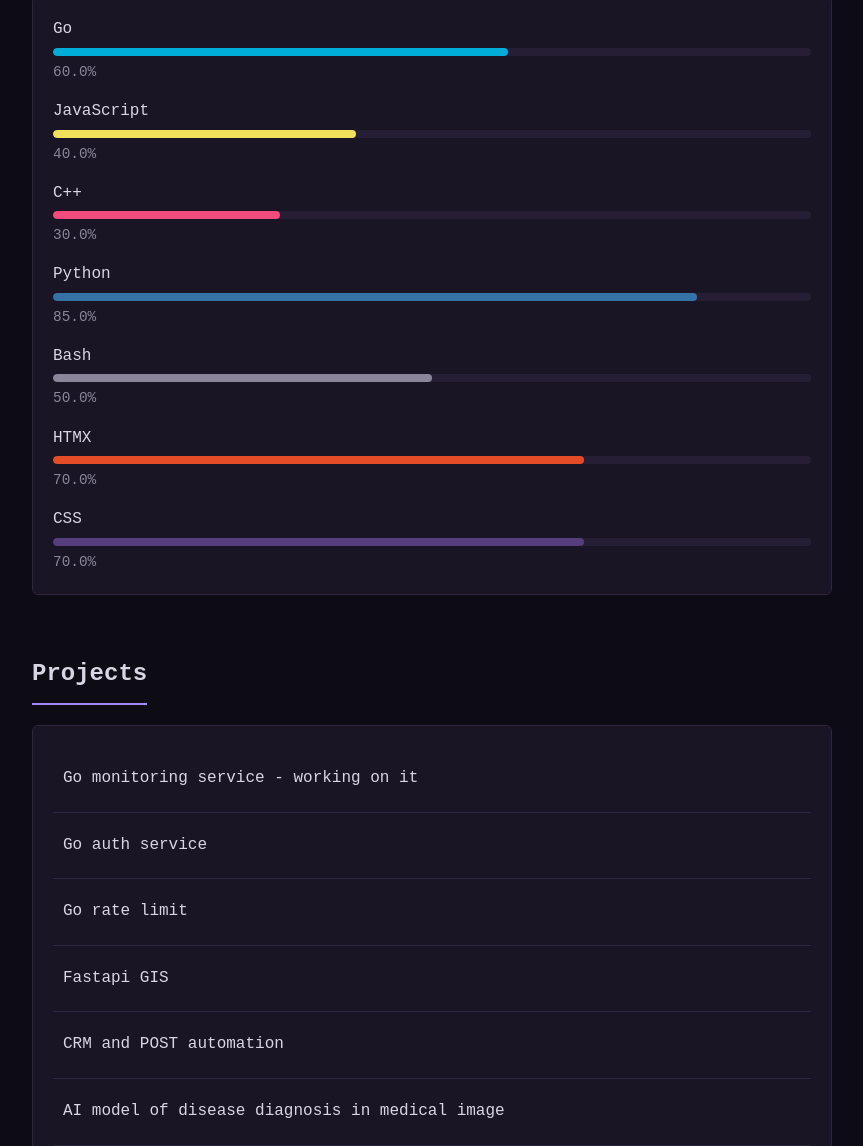
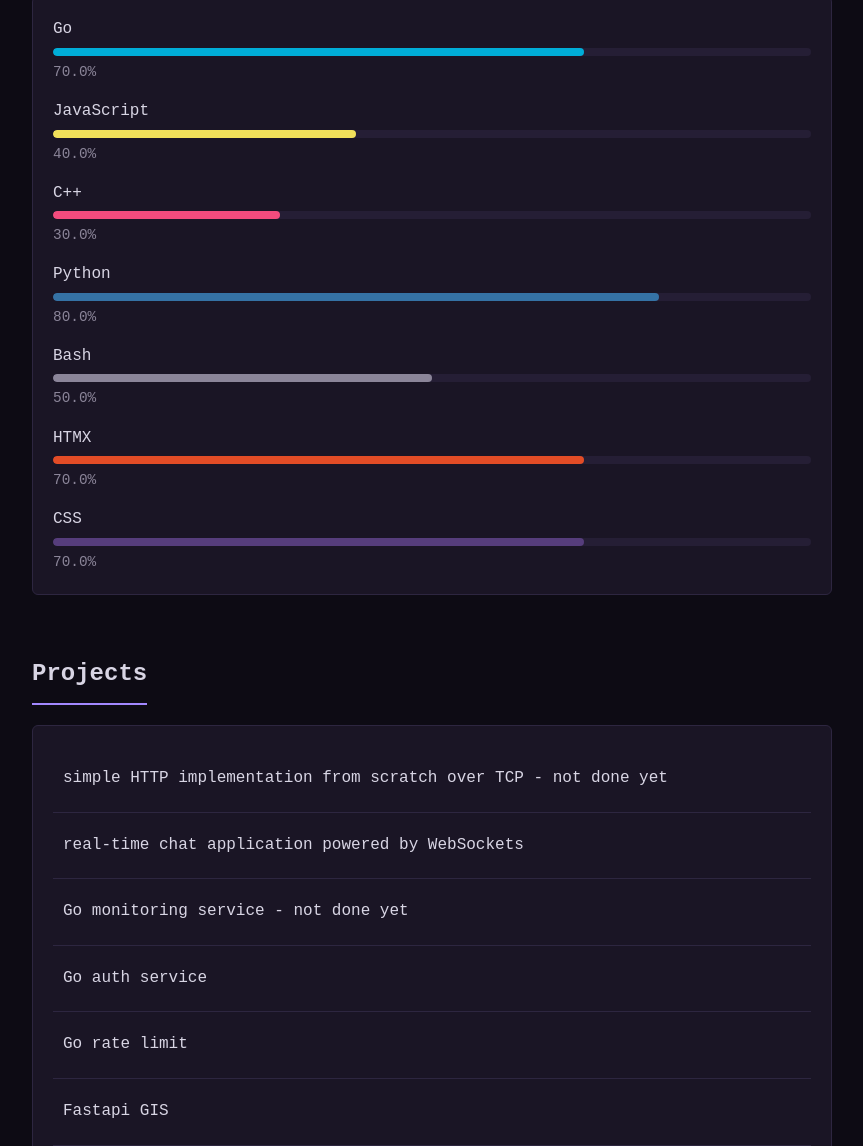
Before and after one commit to Amirreza-Zeraati/CV, a plain HTML site: page index.html in a window 1280 px wide. Shown: the part 1538-2684 px from the top of the page, without its empty margins (208-1071 px from the left). Drawn offline with Linux system fonts and the light colour scheme.

Commit message:
new update

```diff
--- a/index.html
+++ b/index.html
@@ -62,8 +62,18 @@
             <h2>Projects</h2>
             <div class="card">
                 <div class="project">
+                    <a href="https://github.com/Amirreza-Zeraati/go-http-from-tcp" class="project-link" target="_blank">
+                        simple HTTP implementation from scratch over TCP - not done yet
+                    </a>
+                </div>
+                <div class="project">
+                    <a href="https://github.com/Amirreza-Zeraati/go-chat-app" class="project-link" target="_blank">
+                        real-time chat application powered by WebSockets
+                    </a>
+                </div>
+                <div class="project">
                     <a href="https://github.com/Amirreza-Zeraati/go-monitoring-service" class="project-link" target="_blank">
-                        Go monitoring service - working on it
+                        Go monitoring service - not done yet
                     </a>
                 </div>
                 <div class="project">
--- a/script.js
+++ b/script.js
@@ -1,9 +1,9 @@
 const data = {
     "languages": {
-        "Go": 60,
+        "Go": 70,
         "JavaScript": 40,
         "C++": 30,
-        "Python": 85,
+        "Python": 80,
         "Bash": 50,
         "HTMX": 70,
         "CSS": 70,
```
